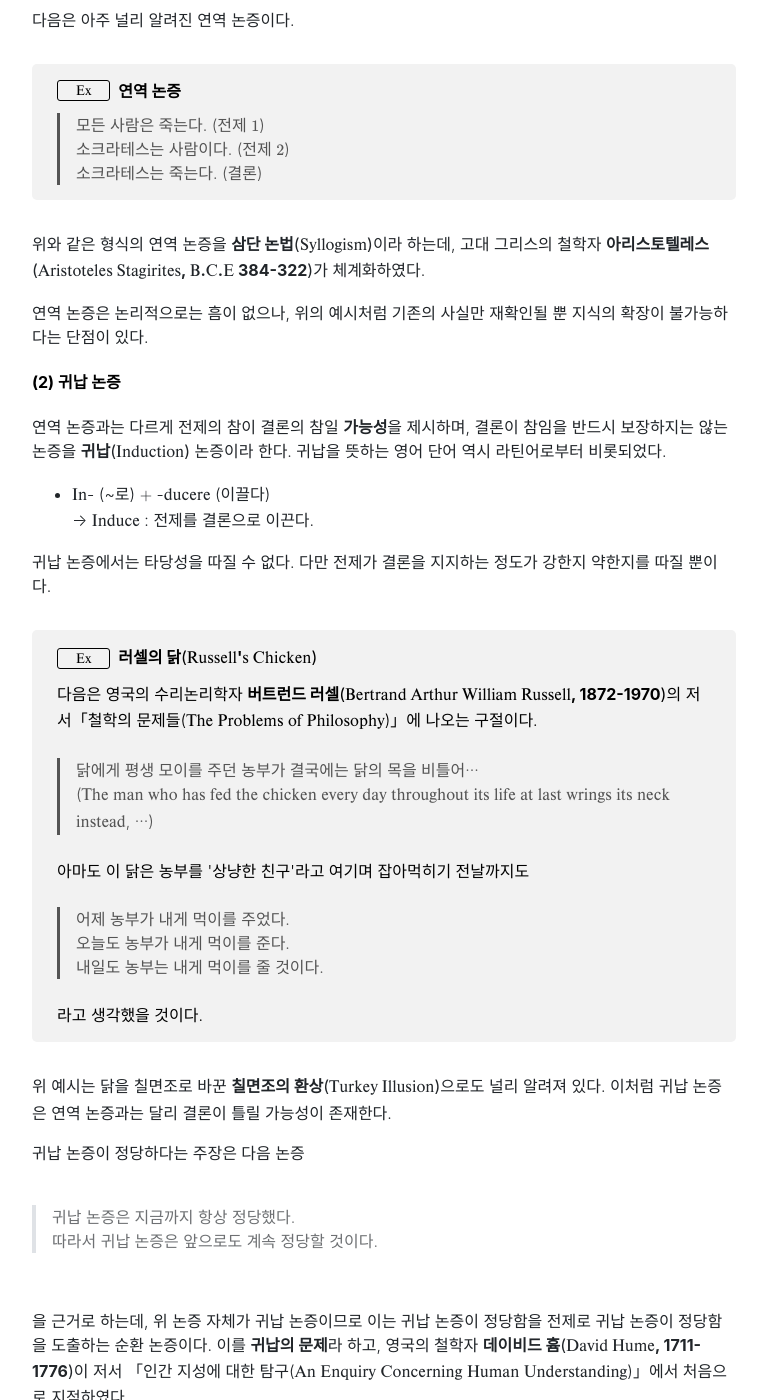
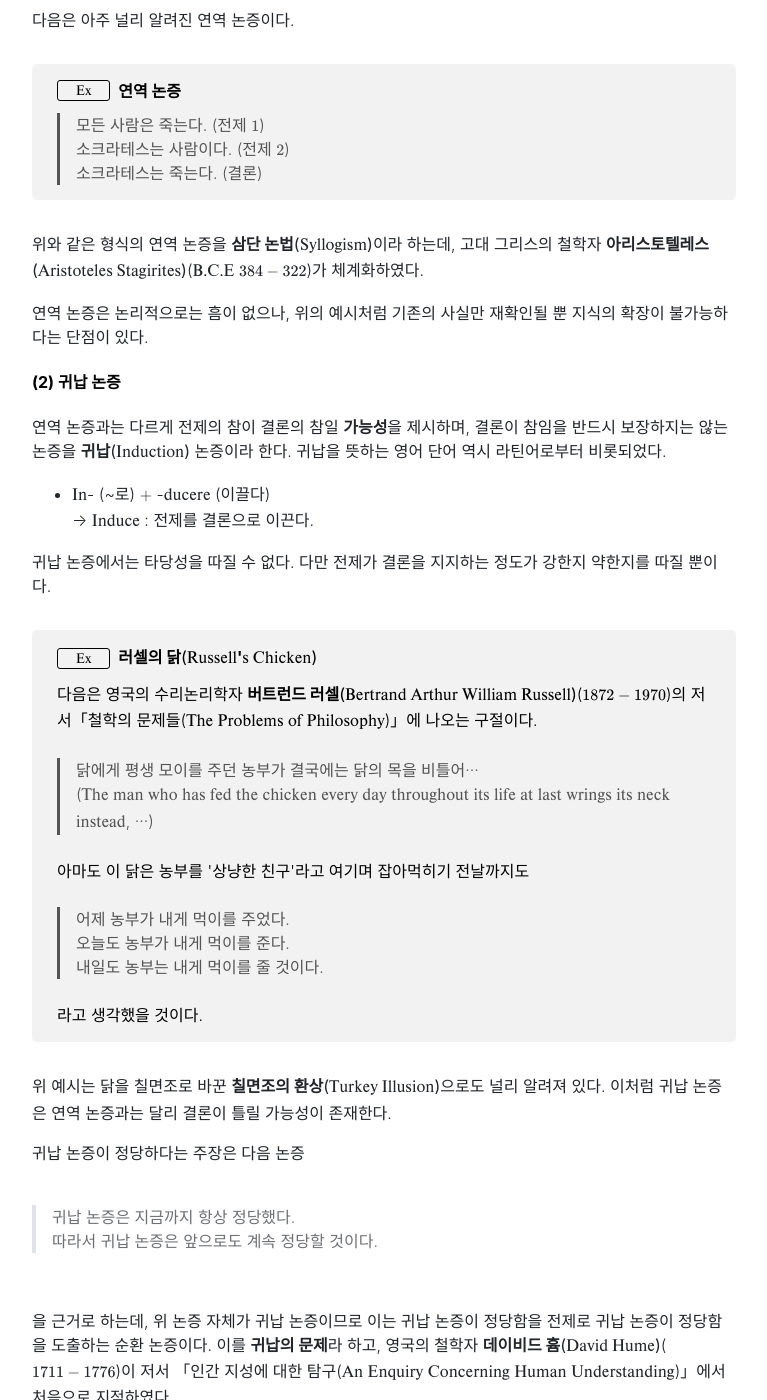
Before and after one commit to Log-zero/Log-zero.github.io, a Jekyll site: the page built from _posts/2025-12-14-논증.md, in a window 1280 px wide and 1400 px high, scrolled down 2449 px. Shown: the whole window, without its empty margins (256-1023 px from the left). Built offline with Jekyll 4.4.1, drawn with Linux system fonts in a browser that asks for light colours; nearby versions of some CDN libraries.

Commit message:
contents

```diff
--- a/_posts/2025-12-14-논증.md
+++ b/_posts/2025-12-14-논증.md
@@ -126,7 +126,7 @@ published: "true"
 </blockquote>
 </div>
 
-위와 같은 형식의 연역 논증을 <span class="term">삼단 논법(Syllogism)</span>이라 하는데, 고대 그리스의 철학자 <span class="term">아리스토텔레스(Aristoteles Stagirites, B.C.E 384-322)</span>가 체계화하였다.
+위와 같은 형식의 연역 논증을 <span class="term">삼단 논법(Syllogism)</span>이라 하는데, 고대 그리스의 철학자 <span class="term">아리스토텔레스(Aristoteles Stagirites)</span>(<span lang="en">B.C.E</span> $384-322$)가 체계화하였다.
 
 연역 논증은 논리적으로는 흠이 없으나, 위의 예시처럼 기존의 사실만 재확인될 뿐 지식의 확장이 불가능하다는 단점이 있다.
 <br>
@@ -146,7 +146,7 @@ published: "true"
     <span class="term">러셀의 닭(Russell's Chicken)</span>
     </span>
   </div>
-  다음은 영국의 수리논리학자 <span class="term">버트런드 러셀(Bertrand Arthur William Russell, 1872-1970)</span>의 저서「철학의 문제들(<span lang="en">The Problems of Philosophy</span>)」에 나오는 구절이다.<br>
+  다음은 영국의 수리논리학자 <span class="term">버트런드 러셀(Bertrand Arthur William Russell)</span>($1872-1970$)의 저서「철학의 문제들(<span lang="en">The Problems of Philosophy</span>)」에 나오는 구절이다.<br>
   <br>
 <blockquote>
 닭에게 평생 모이를 주던 농부가 결국에는 닭의 목을 비틀어···<br>
@@ -172,6 +172,6 @@ published: "true"
 </blockquote>
 <br>
 
-을 근거로 하는데, 위 논증 자체가 귀납 논증이므로 이는 귀납 논증이 정당함을 전제로 귀납 논증이 정당함을 도출하는 순환 논증이다. 이를 <span class="term">귀납의 문제</span>라 하고, 영국의 철학자 <span class="term">데이비드 흄(David Hume, 1711-1776)</span>이 저서 「인간 지성에 대한 탐구(<span lang="en">An Enquiry Concerning Human Understanding</span>)」에서 처음으로 지적하였다.
+을 근거로 하는데, 위 논증 자체가 귀납 논증이므로 이는 귀납 논증이 정당함을 전제로 귀납 논증이 정당함을 도출하는 순환 논증이다. 이를 <span class="term">귀납의 문제</span>라 하고, 영국의 철학자 <span class="term">데이비드 흄(David Hume)</span>($1711-1776$)이 저서 「인간 지성에 대한 탐구(<span lang="en">An Enquiry Concerning Human Understanding</span>)」에서 처음으로 지적하였다.
 
 이처럼 귀납 논증은 논리적으로 완벽하지 못함에도 불구하고, 새로운 지식을 이끌어 낼 수 있다는 점에서 여전히 가치가 크므로 널리 쓰인다.
```
Also changed, not shown: _layouts/home.html (+0 -7 lines).
